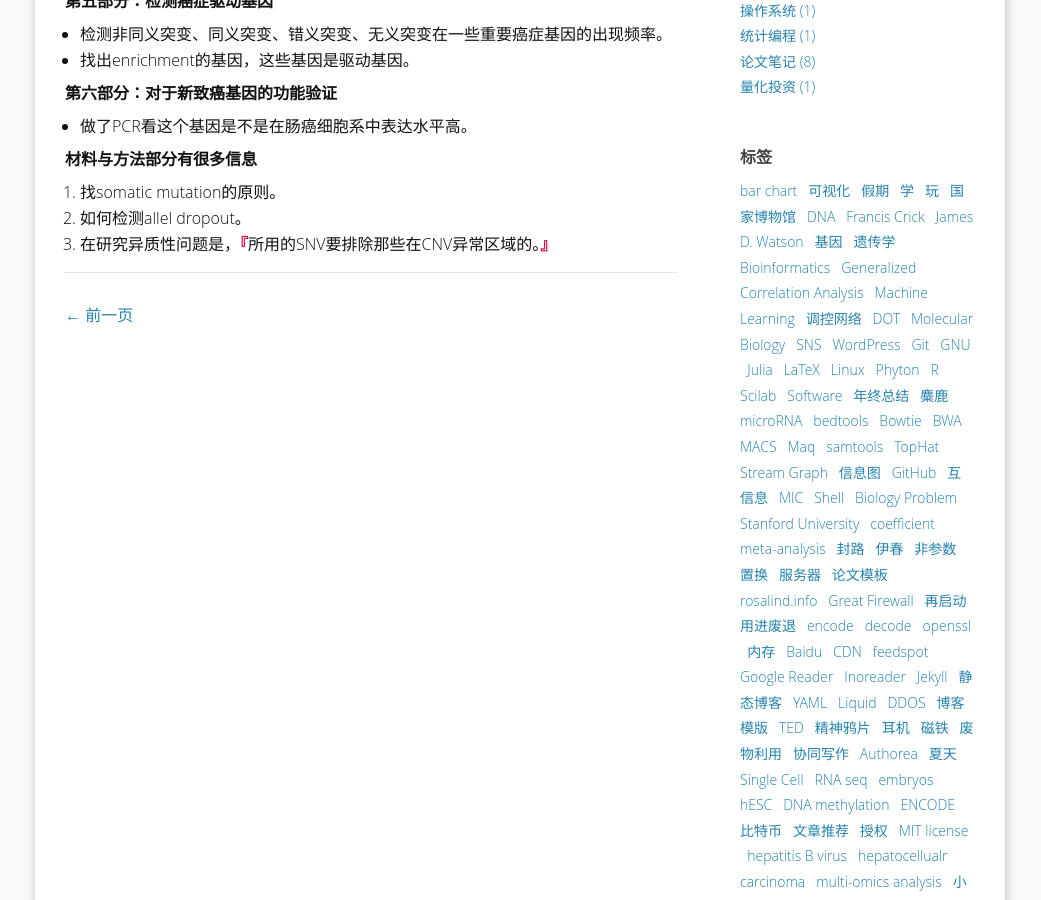
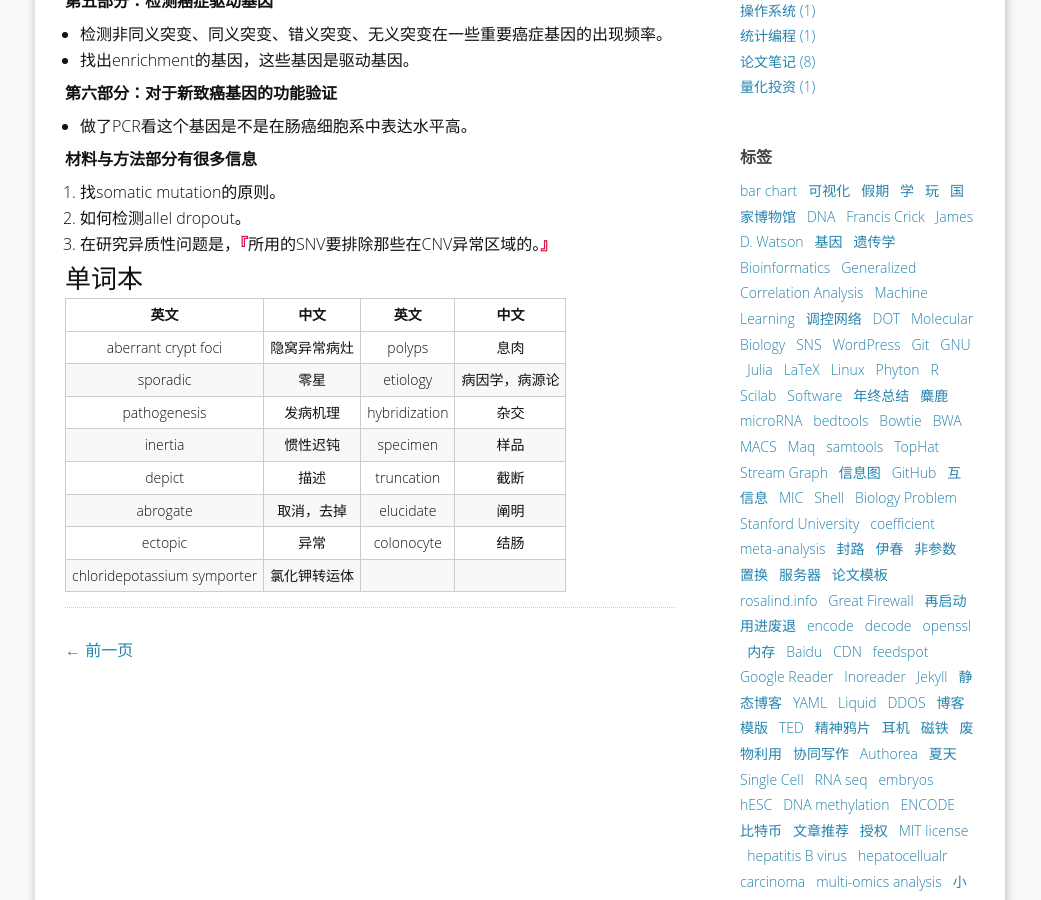
Before and after one commit to yulijia/cn, a Jekyll site: the page built from _posts/2015-09-09-Discovery-of-biclonal-origin-and-a-novel-oncogene-SLC12A5-in-colon-cancer-by-single-cell-sequencing.md, in a window 1280 px wide and 900 px high, scrolled down 1041 px. Shown: the whole window, without its empty margins (120-1161 px from the left). Built offline with Jekyll 4.4.1, drawn with Linux system fonts in a browser that asks for light colours; some web fonts are replaced; comment, search, counter and statistics services are not loaded.

Commit message:
update new words list

```diff
--- a/_posts/2015-09-09-Discovery-of-biclonal-origin-and-a-novel-oncogene-SLC12A5-in-colon-cancer-by-single-cell-sequencing.md
+++ b/_posts/2015-09-09-Discovery-of-biclonal-origin-and-a-novel-oncogene-SLC12A5-in-colon-cancer-by-single-cell-sequencing.md
@@ -54,3 +54,16 @@ tags:
 1. 找somatic mutation的原则。
 2. 如何检测allel dropout。
 3. 在研究异质性问题是，<q>所用的SNV要排除那些在CNV异常区域的。</q>
+
+### 单词本
+
+|英文|中文|英文|中文|
+|:----:|:----:|:----:|:----:|
+|aberrant crypt foci|隐窝异常病灶|polyps|息肉|
+|sporadic|零星|etiology|病因学，病源论|
+|pathogenesis|发病机理|hybridization|杂交|
+|inertia|惯性迟钝|specimen|样品|
+|depict|描述|truncation|截断|
+|abrogate|取消，去掉|elucidate|阐明|
+|ectopic|异常|colonocyte|结肠|
+|chloridepotassium symporter|氯化钾转运体|||
```
